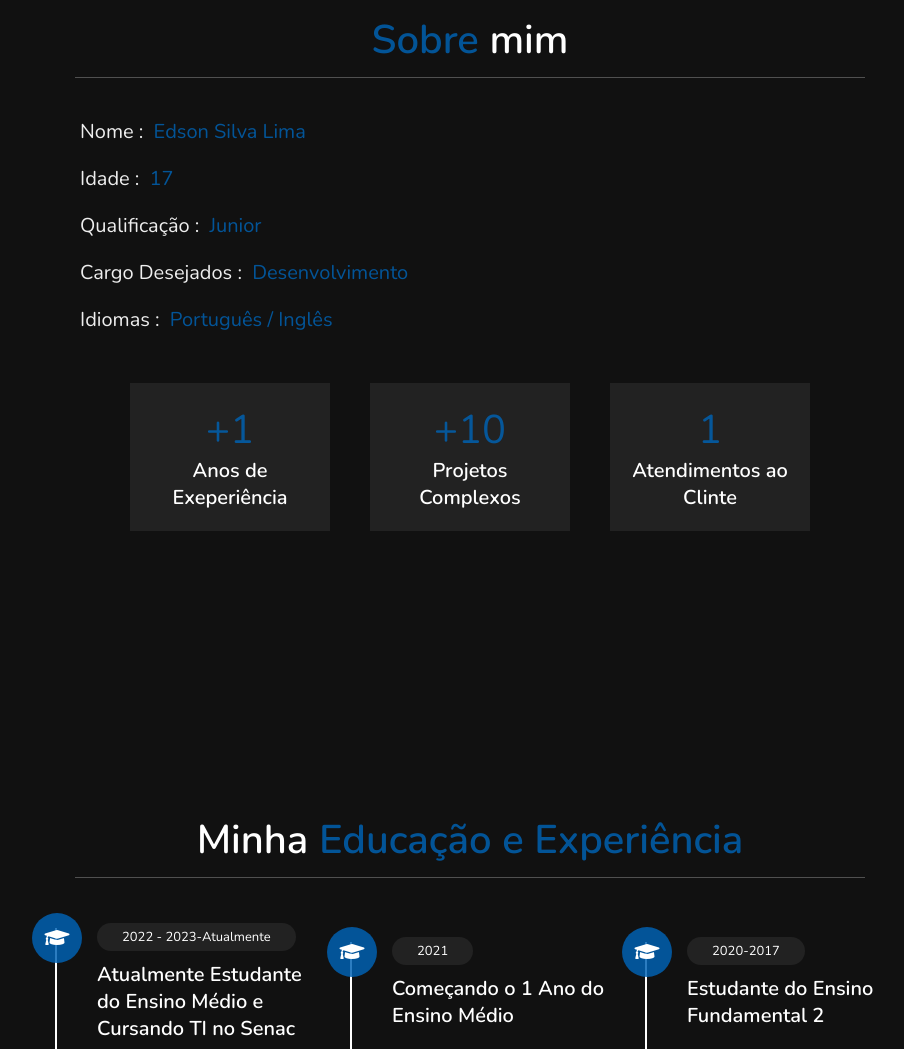
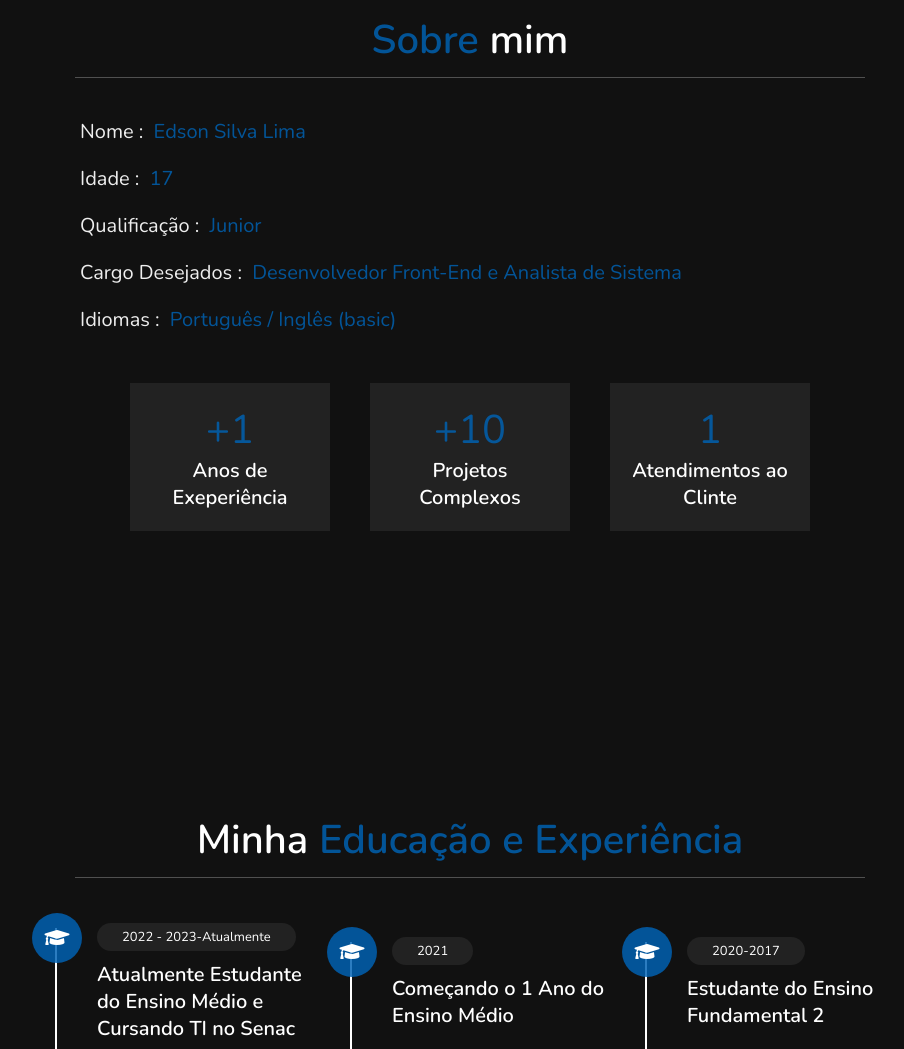
Before and after one commit to Eddielimaa/Portfolio-Edson, a plain HTML site: page index.html in a window 1280 px wide. Shown: the part 807-1856 px from the top of the page, without its empty margins (345-1249 px from the left). Drawn offline with nearby package versions, Linux system fonts and the light colour scheme.

Commit message:
Update index.html

```diff
--- a/index.html
+++ b/index.html
@@ -56,8 +56,8 @@
             <h3> <span> Nome : </span> Edson Silva Lima </h3>
             <h3> <span> Idade : </span> 17 </h3>
             <h3> <span> Qualificação : </span> Junior </h3>
-            <h3> <span> Cargo Desejados : </span> Desenvolvimento </h3>
-            <h3> <span> Idiomas : </span> Português / Inglês </h3>
+            <h3> <span> Cargo Desejados : </span> Desenvolvedor Front-End e Analista de Sistema </h3>
+            <h3> <span> Idiomas : </span> Português / Inglês (basic) </h3>
         </div>
 
 
```
